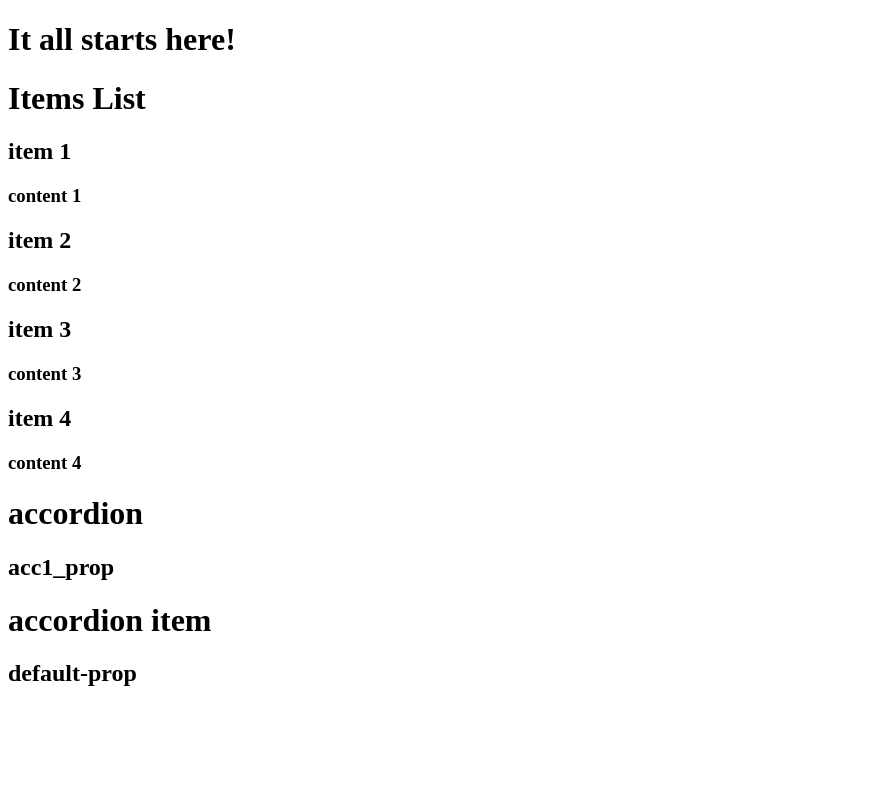
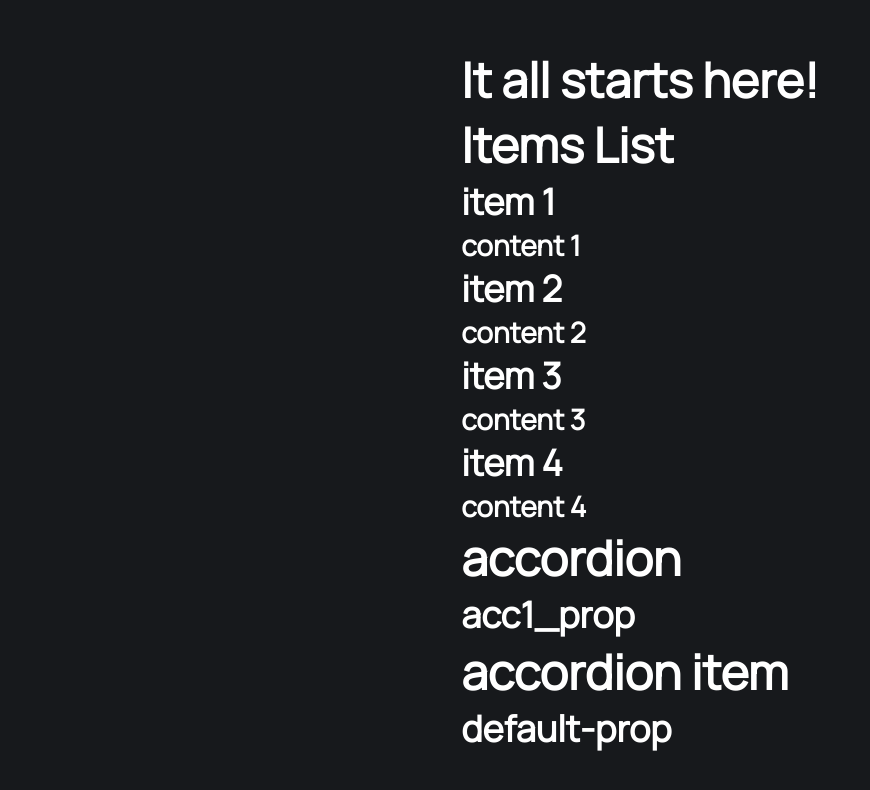
Before and after one commit to evariste1963/joc_CompLib_Accordian, a SvelteKit app: page / in a window 1280 px wide. Shown: the top 790 px of the page, without its empty margins (0-870 px from the left). Built offline with nearby package versions, Linux system fonts and the light colour scheme.

Commit message:
+layout.svelte added

```diff
--- a/package.json
+++ b/package.json
@@ -28,5 +28,8 @@
 		"typescript": "^5.0.0",
 		"vite": "^4.3.0"
 	},
-	"type": "module"
+	"type": "module",
+	"dependencies": {
+		"@fontsource/manrope": "^5.0.2"
+	}
 }
--- /dev/null
+++ b/src/app.css
@@ -0,0 +1,23 @@
+@import '@fontsource/manrope';
+
+* {
+    margin: 0;
+    padding: 0;
+    box-sizing: border-box;
+}
+
+html, body {
+    height: 100%;
+    margin: 0;
+    padding: 0;
+    box-sizing: border-box;
+}
+
+body {
+display: grid;
+place-content: center;
+font-family: 'Manrope', sans-serif;
+font-size: 1.5rem;
+color: #fff;
+background-color: hsl(220 10% 10%)
+}
--- /dev/null
+++ b/src/routes/+layout.svelte
@@ -0,0 +1,9 @@
+<script>
+    import '../app.css'
+</script>
+
+<svelte:head>
+    <title>Svelte Component</title>
+</svelte:head>
+
+<slot />
--- a/src/routes/+page.svelte
+++ b/src/routes/+page.svelte
@@ -2,7 +2,6 @@
 	import { Accordion, AccordionItem } from '../lib/components/accordion/accordion';
 
 	export let data;
-	console.log(data);
 
 </script>
 
```
Also changed, not shown: 1 other file (tests, documents, lock files or other folders).
